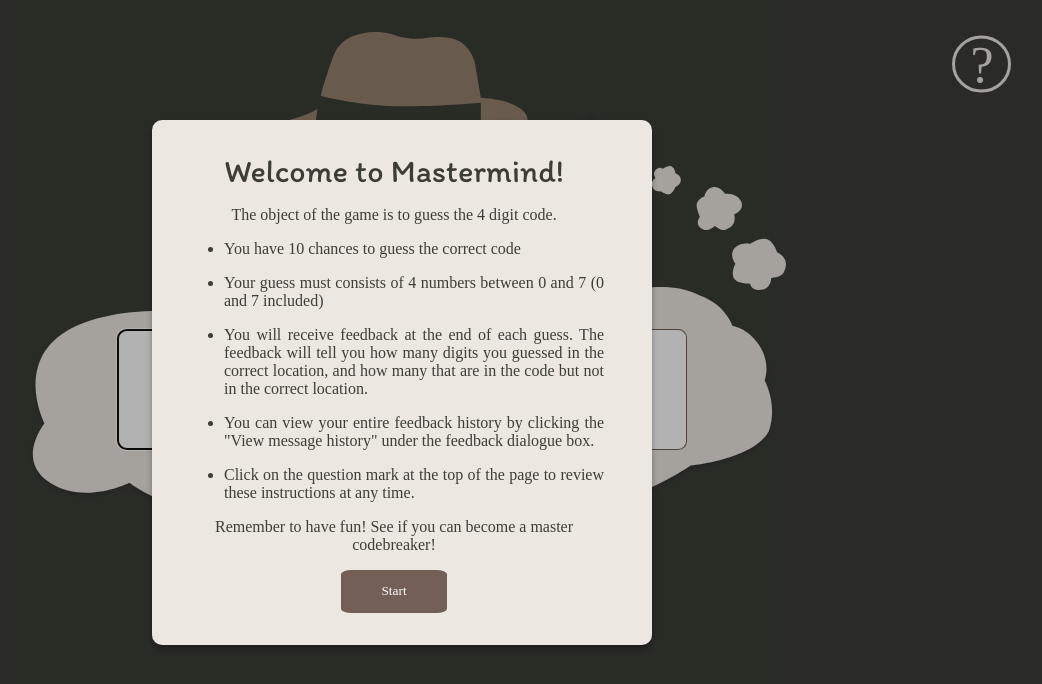
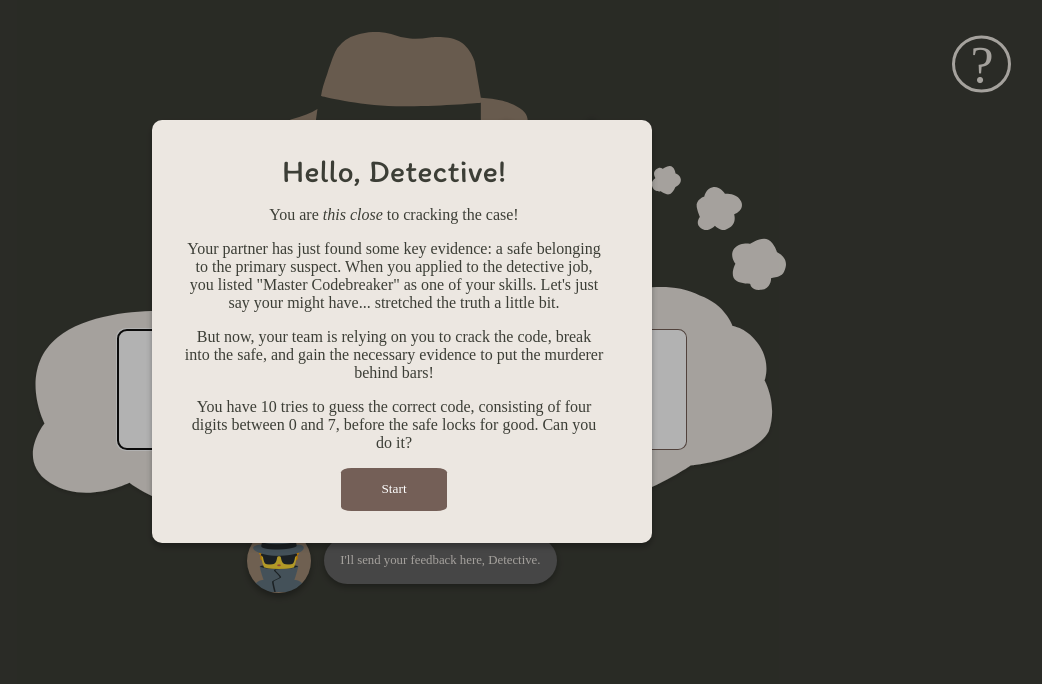
Before and after one commit to missjantastic/mastermind-game, a plain HTML site: page index.html in a window 1280 px wide. Shown: the whole page, without its empty margins (238-1280 px from the left). Drawn offline with Linux system fonts and the light colour scheme; no server answers; a web font is replaced by a local one.

Commit message:
adjust dialogue

```diff
--- a/index.html
+++ b/index.html
@@ -42,16 +42,12 @@
     <!--MODALS-->
     <div class="modalContainer" id="welcomeContainer">
         <div class="modal">
-            <h1>Welcome to Mastermind!</h1>
-            <p>The object of the game is to guess the 4 digit code.</p>
-            <ul>
-                <li>You have 10 chances to guess the correct code</li>
-                <li>Your guess must consists of 4 numbers between 0 and 7 (0 and 7 included)</li>
-                <li>You will receive feedback at the end of each guess. The feedback will tell you how many digits you guessed in the correct location, and how many that are in the code but not in the correct location.</li>
-                <li>You can view your entire feedback history by clicking the "View message history" under the feedback dialogue box.</li>
-                <li>Click on the question mark at the top of the page to review these instructions at any time.</li>
-            </ul>
-            <p>Remember to have fun! See if you can become a master codebreaker!</p>
+            <h1>Hello, Detective!</h1>
+            <p>You are <em>this close</em> to cracking the case!</p>
+            <p>Your partner has just found some key evidence: a safe belonging to the primary suspect.
+            When you applied to the detective job, you listed "Master Codebreaker" as one of your skills. Let's just say your might have... stretched the truth a little bit.</p>
+            <p>But now, your team is relying on you to crack the code, break into the safe, and gain the necessary evidence to put the murderer behind bars!</p>
+            <p>You have 10 tries to guess the correct code, consisting of four digits between 0 and 7, before the safe locks for good. Can you do it?</p>
             <button id="startButton">Start</button>
         </div>
     </div>
@@ -63,11 +59,11 @@
             <p>The object of the game is to guess the 4 digit code.</p>
             <ul>
                 <li>You have 10 chances to guess the correct code</li>
-                <li>Your guess must consists of 4 numbers between 0 and 7 (0 and 7 included)</li>
+                <li>Your guess must consist of 4 numbers between 0 and 7 (0 and 7 included)</li>
                 <li>You will receive feedback at the end of each guess. The feedback will tell you how many digits you guessed in the correct location, and how many that are in the code but not in the correct location.</li>
                 <li>You can view your entire feedback history by clicking the "View message history" under the feedback dialogue box.</li>
             </ul>
-            <p>Remember to have fun! See if you can become a master codebreaker!</p>
+            <p>Remember to have fun!</p>
             <button id="closeButton">Ok</button>
         </div>
     </div>
--- a/js/scripts.js
+++ b/js/scripts.js
@@ -152,7 +152,7 @@ function sendResponse(locMatches, existingNums, playerGuesses){
     }
     //else run this code is their guess is completely incorrect
     else {
-        responseMessage = "None of these numbers are correct.";
+        responseMessage = "None of these numbers are correct. I thought you were supposed to be a master code breaker??";
     }
 
     //adds most recent feedback to top of the feedback history (default hidden)
@@ -176,11 +176,11 @@ function endGame(isWon){
 
     if (isWon) {
         winLoseTitle.innerHTML = "You Won!";
-        winLoseText.innerHTML = "Wow, you guessed the code! You're a master codebreaker! Press the button to play again."
+        winLoseText.innerHTML = "Wow, you guessed the code! I guess you were technically telling the truth on your resume-- You're a Master Codebreaker!"
     }
     else {
         winLoseTitle.innerHTML = "You Lost!";
-        winLoseText.innerHTML = "Aw man, you ran out of guesses! Do you want to try again?"
+        winLoseText.innerHTML = "Oops, we're locked out of the safe. Looks like you ran out of guesses! Oh well, time to get lunch. I've really been craving those tacos from Javier's."
     }
 
     document.getElementById("winLoseContainer").classList.add("show");
```
